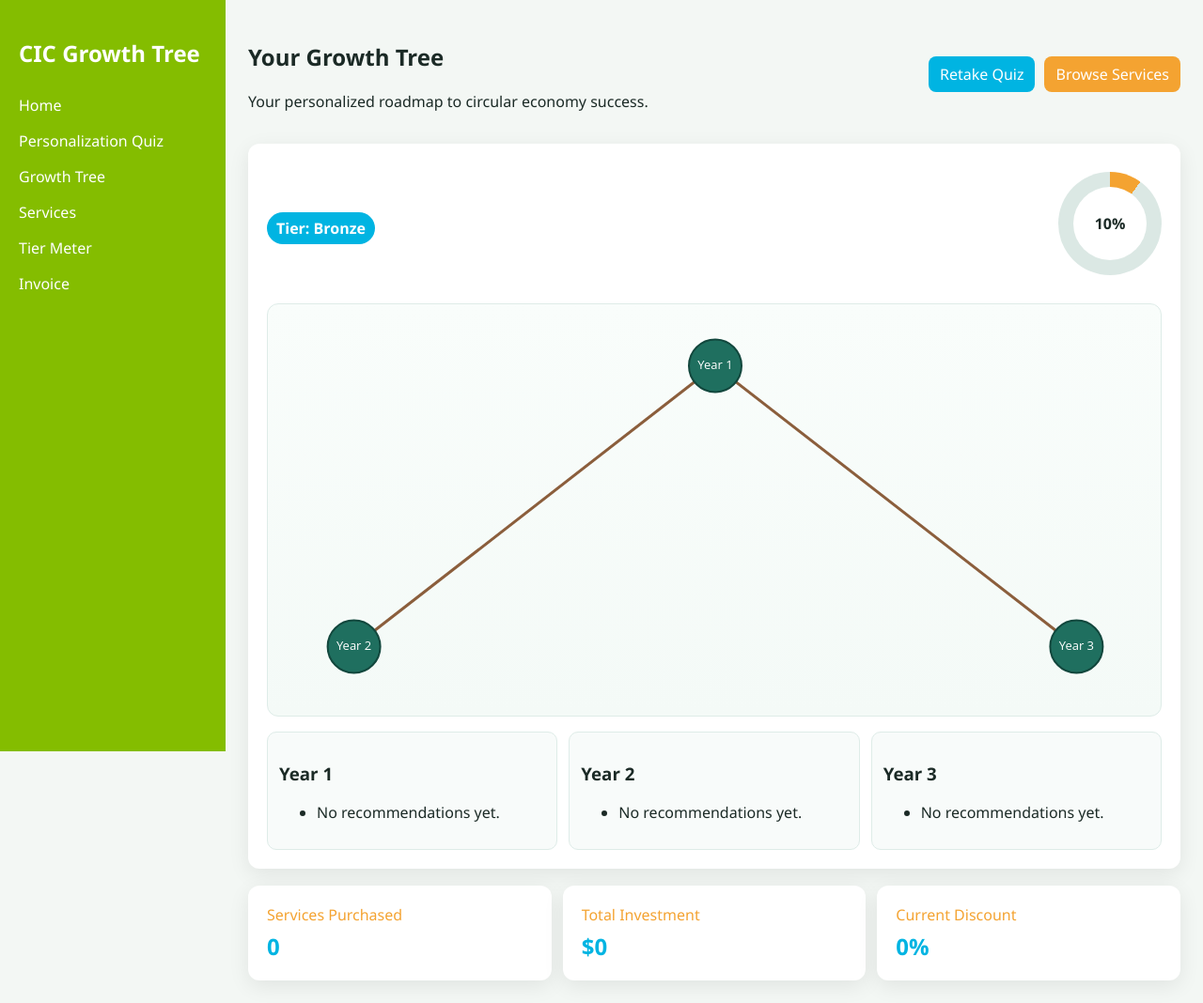
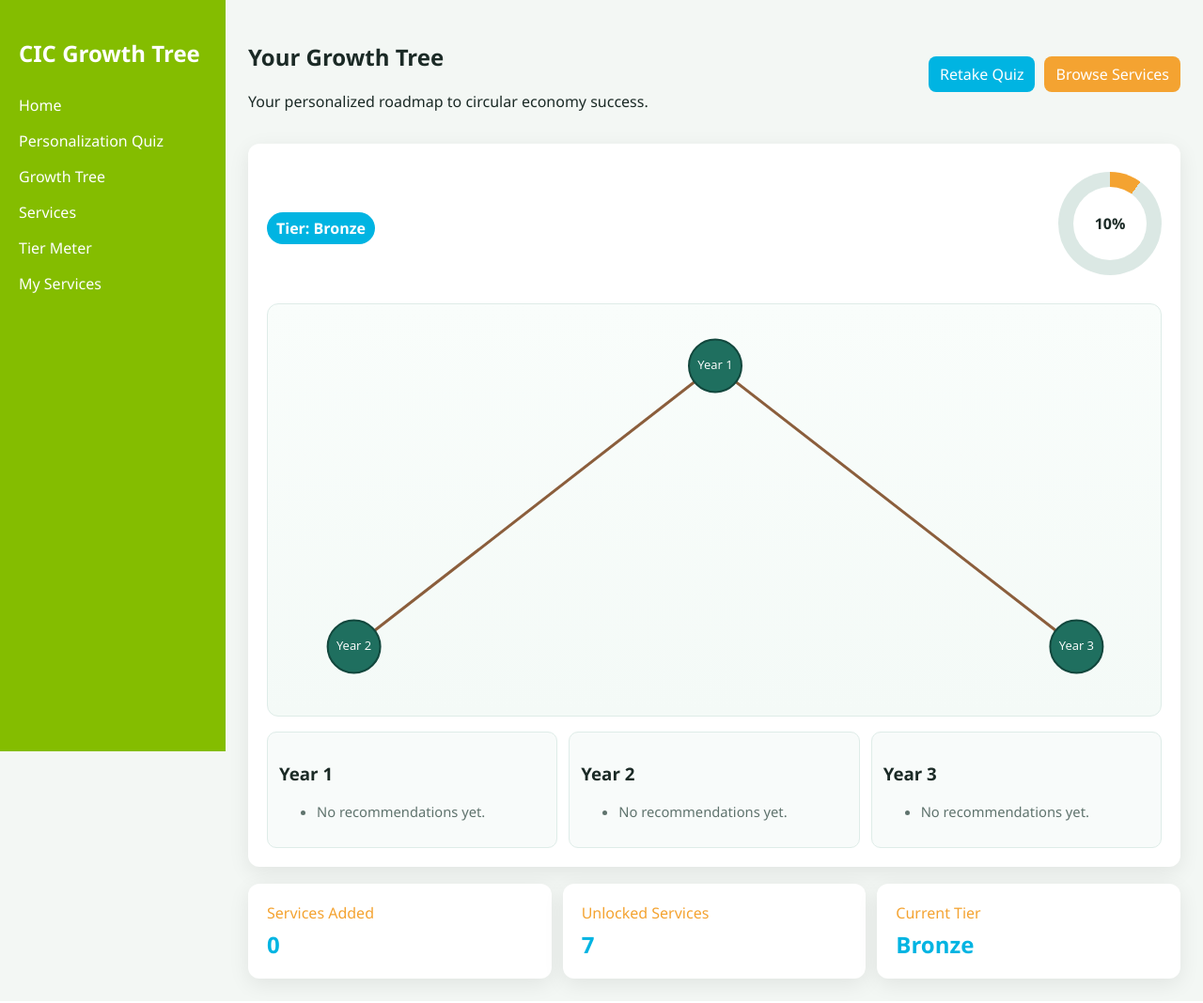
Before and after one commit to mahis1067/GrowthTree-CIC, a Flask app: page /tree in a window 1280 px wide. Shown: the whole page at 94% size. Run offline with Flask 3, Linux system fonts and the light colour scheme; some libraries are stand-ins or nearby versions.

Commit message:
Show subservice-only tree and add bundle purchase pricing

```diff
--- a/app.py
+++ b/app.py
@@ -38,6 +38,20 @@ RECOMMENDATION_RULES = load_recommendation_rules()
 SERVICES_BY_TITLE = {service["title"]: service for service in SERVICES}
 TIER_ORDER = ["Bronze", "Silver", "Gold"]
 YEAR_ORDER = ["year1", "year2", "year3"]
+SERVICE_TIER_MAP = {
+    service.get("title"): tier.get("name")
+    for tier in TIER_BUNDLES.get("tiers", [])
+    for service in tier.get("services", [])
+}
+BUNDLE_PRICE_MAP = {
+    tier.get("name"): tier.get("price", 0)
+    for tier in TIER_BUNDLES.get("tiers", [])
+}
+BUNDLE_SERVICE_DETAILS = {
+    service.get("title"): service
+    for tier in TIER_BUNDLES.get("tiers", [])
+    for service in tier.get("services", [])
+}
 
 
 def default_tree():
@@ -83,6 +97,30 @@ def collect_recommended_services(answers, bundled_services):
 
     return service_hits
 
+
+
+def collect_recommended_subservices(answers, bundled_services):
+    option_subservice_map = RECOMMENDATION_RULES.get("option_subservice_map", {})
+    bundled_titles = {service.get("title") for service in bundled_services}
+    collected = {}
+
+    for field, field_map in option_subservice_map.items():
+        answer = answers.get(field)
+        if not answer:
+            continue
+
+        for item in field_map.get(answer, []):
+            service_title = item.get("service")
+            subservice = item.get("subservice")
+            if not service_title or not subservice or service_title not in bundled_titles:
+                continue
+
+            entries = collected.setdefault(service_title, [])
+            if subservice not in entries:
+                entries.append(subservice)
+
+    return collected
+
 def accessible_tiers(current_tier):
     if current_tier not in TIER_ORDER:
         return ["Bronze"]
@@ -114,11 +152,28 @@ def bundle_services_for_tier(current_tier):
     return bundled
 
 
+def all_bundle_services():
+    bundled = []
+    for tier in TIER_BUNDLES.get("tiers", []):
+        for service in tier.get("services", []):
+            enriched = dict(service)
+            enriched["tier"] = tier.get("name")
+            bundled.append(enriched)
+    return bundled
+
+
+def service_is_unlocked(service_name, current_tier):
+    required_tier = SERVICE_TIER_MAP.get(service_name)
+    if not required_tier:
+        return True
+    return required_tier in accessible_tiers(current_tier)
+
+
 def generate_growth_tree(answers):
     # Start with an empty tree
     tree = default_tree()
     current_tier = selected_bundle_tier()
-    bundled_services = bundle_services_for_tier(current_tier)
+    bundled_services = all_bundle_services()
     service_hits = collect_recommended_services(answers, bundled_services)
     service_lookup = {service["title"]: service for service in bundled_services}
     tier_rank = {tier: index for index, tier in enumerate(TIER_ORDER)}
@@ -150,6 +205,27 @@ def generate_growth_tree(answers):
     purchased = session.get("purchased", [])
     return merge_purchased_into_tree(tree, purchased)
 
+
+
+
+def subservices_for_tree(tree, recommended_subservices):
+    tree_subservices = default_tree()
+
+    for year in YEAR_ORDER:
+        seen = set()
+        for service_name in tree.get(year, []):
+            matched = recommended_subservices.get(service_name)
+            if matched:
+                candidates = matched
+            else:
+                candidates = BUNDLE_SERVICE_DETAILS.get(service_name, {}).get("subservices", [])
+
+            for subservice in candidates:
+                if subservice and subservice not in seen:
+                    tree_subservices[year].append(subservice)
+                    seen.add(subservice)
+
+    return tree_subservices
 
 def calculate_tier():
     # Get number of years and purchased services from session
@@ -226,17 +302,24 @@ def quiz():
         # Save user answers from form
         answers = request.form.to_dict()
         session["quiz_answers"] = answers
-        # Map journey stage to membership years
-        stage_to_years = {
-            "Just getting started": "0",
-            "Implementing projects": "1",
-            "Leading initiatives": "2",
-            "Want to shape sector strategy": "3",
-            "Other": "0",
-        }
-        session["membership_years"] = stage_to_years.get(answers.get("journey_stage"), "0")
+        # Keep membership/tier baseline from selected bundle so quiz answers
+        # do not unlock higher tiers prematurely.
+        if not session.get("selected_bundle") and "membership_years" not in session:
+            stage_to_years = {
+                "Just getting started": "0",
+                "Implementing projects": "1",
+                "Leading initiatives": "2",
+                "Want to shape sector strategy": "3",
+                "Other": "0",
+            }
+            session["membership_years"] = stage_to_years.get(answers.get("journey_stage"), "0")
+
         # Generate growth tree based on answers
         session["growth_tree"] = generate_growth_tree(answers)
+        session["recommended_subservices"] = collect_recommended_subservices(
+            answers,
+            all_bundle_services(),
+        )
 
         # Update tier and check if tier advanced
         new_tier = calculate_tier()
@@ -265,24 +348,32 @@ def tree():
 
     # Get and remove celebratory message
     celebration = session.pop("celebration", None)
-    # Get purchased items and calculate total spent
+    # Get added services
     purchased_names = session.get("purchased", [])
-    purchased_items = [SERVICES_BY_TITLE[name] for name in purchased_names if name in SERVICES_BY_TITLE]
-    total_spent = sum(item["price"] for item in purchased_items)
 
     # Render tree page with all relevant data
     current_tier = selected_bundle_tier()
+    locked_services = {
+        service_name
+        for service_name in tree_data["year1"] + tree_data["year2"] + tree_data["year3"]
+        if service_name not in purchased_names and not service_is_unlocked(service_name, current_tier)
+    }
+    recommended_subservices = session.get("recommended_subservices", {})
+    tree_subservices = subservices_for_tree(tree_data, recommended_subservices)
+
     return render_template(
         "tree.html",
-        tree=tree_data,
+        tree=tree_subservices,
         tier=current_tier,
         progress=tier_progress_percent(),
         services_map=SERVICES_BY_TITLE,
         purchased=set(purchased_names),
         purchased_count=len(purchased_names),
-        total_spent=total_spent,
-        discount=current_discount_percent(),
+        unlocked_count=len(SERVICE_TIER_MAP) - len(locked_services),
         celebration=celebration,
+        locked_services=locked_services,
+        service_tier_map=SERVICE_TIER_MAP,
+        recommended_subservices=recommended_subservices,
     )
 
 
@@ -290,7 +381,20 @@ def tree():
 def services():
     # Show all services and mark purchased ones
     purchased = set(session.get("purchased", []))
-    return render_template("services.html", services=SERVICES, purchased=purchased)
+    current_tier = selected_bundle_tier()
+    locked_services = {
+        service.get("title")
+        for service in SERVICES
+        if not service_is_unlocked(service.get("title"), current_tier)
+    }
+    return render_template(
+        "services.html",
+        services=SERVICES,
+        purchased=purchased,
+        tier=current_tier,
+        service_tier_map=SERVICE_TIER_MAP,
+        locked_services=locked_services,
+    )
 
 
 @app.route("/buy/<service_name>")
@@ -298,6 +402,14 @@ def buy(service_name):
     # If service doesn't exist, redirect to services page
     if service_name not in SERVICES_BY_TITLE:
         return redirect(url_for("services"))
+
+    current_tier = selected_bundle_tier()
+    if not service_is_unlocked(service_name, current_tier):
+        required_tier = SERVICE_TIER_MAP.get(service_name)
+        session["celebration"] = (
+            f"{service_name} unlocks at {required_tier} tier. Keep growing to add it."
+        )
+        return redirect(request.args.get("next") or url_for("tree"))
 
     # Add service to purchased list if not already there
     purchased = session.get("purchased", [])
@@ -321,25 +433,36 @@ def buy(service_name):
     # Rebuild recommendations when tier unlocks new service levels.
     if "quiz_answers" in session:
         session["growth_tree"] = generate_growth_tree(session["quiz_answers"])
+        session["recommended_subservices"] = collect_recommended_subservices(
+            session["quiz_answers"],
+            all_bundle_services(),
+        )
 
     # Redirect back to previous page or tree
     return redirect(request.args.get("next") or url_for("tree"))
 
 
-@app.route("/select-bundle/<tier_name>")
-def select_bundle(tier_name):
-    # user chooses the starting bundle before taking the quiz
+@app.route("/buy-bundle/<tier_name>")
+def buy_bundle(tier_name):
+    # User buys/selects a starting bundle before taking the quiz
     if tier_name not in TIER_ORDER:
         return redirect(url_for("tier"))
 
     session["selected_bundle"] = tier_name
     session["tier"] = tier_name
+    bundle_price = BUNDLE_PRICE_MAP.get(tier_name, 0)
+    session["bundle_purchase"] = {"name": tier_name, "price": bundle_price}
+    session["celebration"] = f"{tier_name} bundle added for ${bundle_price}."
 
     tier_to_years = {"Bronze": "1", "Silver": "2", "Gold": "3"}
     session["membership_years"] = tier_to_years.get(tier_name, "0")
 
     if "quiz_answers" in session:
         session["growth_tree"] = generate_growth_tree(session["quiz_answers"])
+        session["recommended_subservices"] = collect_recommended_subservices(
+            session["quiz_answers"],
+            all_bundle_services(),
+        )
 
     return redirect(url_for("quiz"))
 
@@ -358,15 +481,16 @@ def tier():
         general_bundle=RECOMMENDATION_RULES.get("general_bundle", []),
         has_quiz=bool(session.get("quiz_answers")),
         selected_bundle=session.get("selected_bundle"),
+        bundle_price_map=BUNDLE_PRICE_MAP,
+        bundle_purchase=session.get("bundle_purchase"),
     )
 
 
 @app.route("/invoice")
 def invoice():
-    # Generate invoice with purchased services and total cost
+    # Show added services (no price tracking)
     items = purchased_details()
-    total = sum(item["price"] for item in items)
-    return render_template("invoice.html", items=items, total=total)
+    return render_template("invoice.html", items=items)
 
 
 if __name__ == "__main__":
--- a/static/styles.css
+++ b/static/styles.css
@@ -79,6 +79,17 @@ body {
 
 .btn-secondary {
   background: #00b4e2;
+}
+
+.btn-disabled {
+  background: #b9c9c4;
+  cursor: not-allowed;
+  pointer-events: none;
+}
+
+.muted {
+  color: #5f736d;
+  font-size: 0.92rem;
 }
 
 /* Button grouping */
--- a/templates/base.html
+++ b/templates/base.html
@@ -18,7 +18,7 @@
         <a href="{{ url_for('tree') }}">Growth Tree</a>
         <a href="{{ url_for('services') }}">Services</a>
         <a href="{{ url_for('tier') }}">Tier Meter</a>
-        <a href="{{ url_for('invoice') }}">Invoice</a>
+        <a href="{{ url_for('invoice') }}">My Services</a>
     </aside>
     <!-- Main content area where pages inject their specifc content -->
     <main class="main-content">
--- a/templates/tree.html
+++ b/templates/tree.html
@@ -27,7 +27,6 @@
 
         <div class="tree-layout">
             <div id="plotly-tree" class="plotly-tree" aria-label="Growth tree chart"></div>
-
         </div>
 
         <div class="year-sections">
@@ -36,20 +35,9 @@
                 <h3>{{ year }}</h3>
                 <ul>
                     {% if items %}
-                        {% for service_name in items %}
-                        {% set detail = services_map.get(service_name, {}) %}
-                        <li class="service-item {% if service_name in purchased %}service-item-purchased{% endif %}">
-                            <div class="service-item-head">
-                                <strong>{{ service_name }}</strong>
-                                {% if service_name in purchased %}
-                                <span class="owned">Purchased</span>
-                                {% endif %}
-                            </div>
-                            <p>{{ detail.description or 'Recommended service for your roadmap.' }}</p>
-                            {% if detail.price %}<p><strong>${{ detail.price }}</strong></p>{% endif %}
-                            {% if service_name not in purchased %}
-                            <a class="btn" href="{{ url_for('buy', service_name=service_name) }}">Buy service</a>
-                            {% endif %}
+                        {% for subservice in items %}
+                        <li class="service-item">
+                            <p>{{ subservice }}</p>
                         </li>
                         {% endfor %}
                     {% else %}
@@ -62,16 +50,15 @@
     </div>
 
     <div class="stats-grid">
-        <div class="card stat-card"><p>Services Purchased</p><h2>{{ purchased_count }}</h2></div>
-        <div class="card stat-card"><p>Total Investment</p><h2>${{ total_spent }}</h2></div>
-        <div class="card stat-card"><p>Current Discount</p><h2>{{ discount }}%</h2></div>
+        <div class="card stat-card"><p>Services Added</p><h2>{{ purchased_count }}</h2></div>
+        <div class="card stat-card"><p>Unlocked Services</p><h2>{{ unlocked_count }}</h2></div>
+        <div class="card stat-card"><p>Current Tier</p><h2>{{ tier }}</h2></div>
     </div>
 </section>
 
 <script src="https://cdn.plot.ly/plotly-2.35.2.min.js"></script>
 <script>
 (function () {
-  const purchased = {{ purchased|list|tojson }};
   const tree = {{ tree|tojson }};
   const yearNodes = [
     { key: 'year1', x: 0, y: 3, label: 'Year 1' },
@@ -90,10 +77,8 @@
       const spread = count === 1 ? 0 : ((idx / (count - 1)) - 0.5) * 1.4;
       servicePoints.push({
         name,
-        year: yearNode.label,
         x: yearNode.x + spread,
-        y: yearNode.y - 1.1,
-        purchased: purchased.includes(name)
+        y: yearNode.y - 1.1
       });
       linesX.push(yearNode.x, yearNode.x + spread, null);
       linesY.push(yearNode.y, yearNode.y - 1.1, null);
@@ -131,8 +116,8 @@
       textposition: 'bottom center',
       marker: {
         size: 18,
-        color: servicePoints.map(p => p.purchased ? '#22a06b' : '#8fc6b7'),
-        line: { color: '#0f3f35', width: 1 }
+        color: '#ffd400',
+        line: { color: '#c37d00', width: 2 }
       },
       hovertemplate: '%{text}<extra></extra>',
       showlegend: false
```
Also changed, not shown: entities/recommendation_rules.json (+267 -0 lines), templates/invoice.html (+10 -18 lines), templates/services.html (+8 -4 lines), templates/tier.html (+9 -51 lines).
